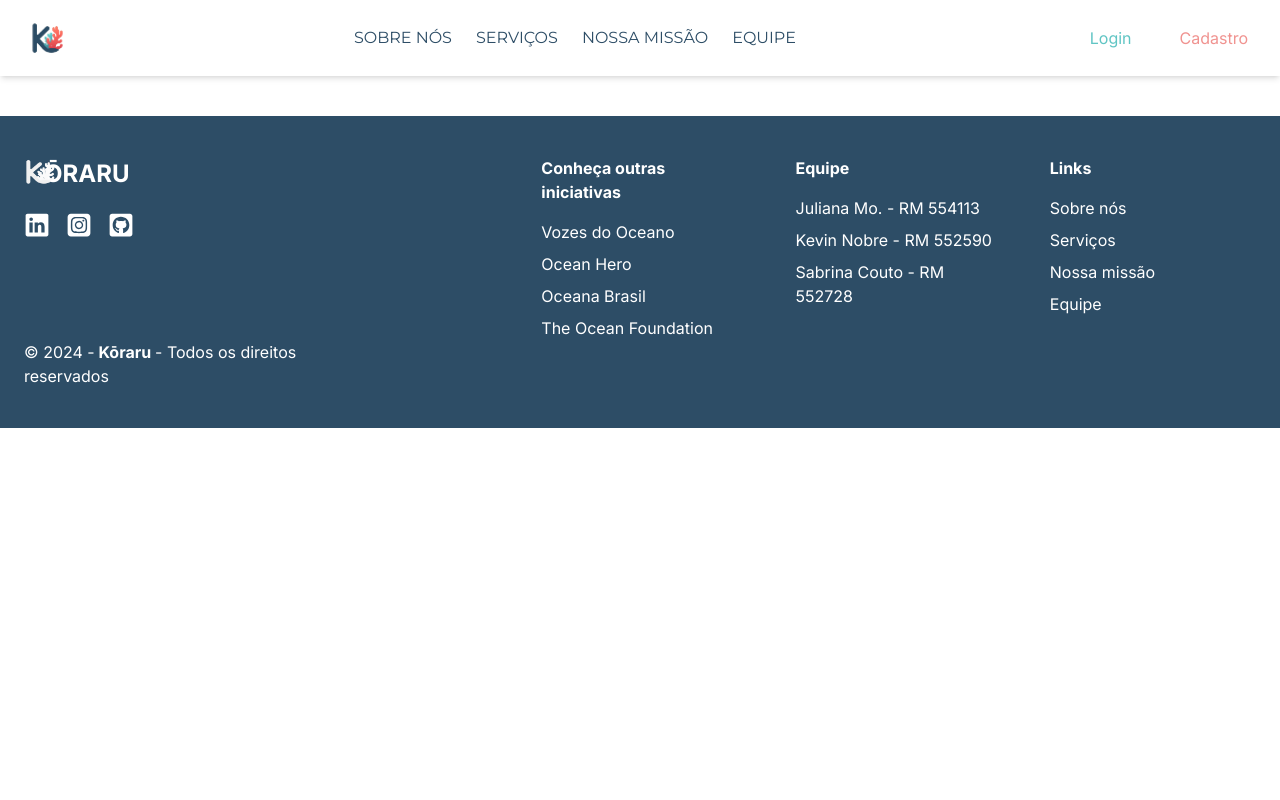
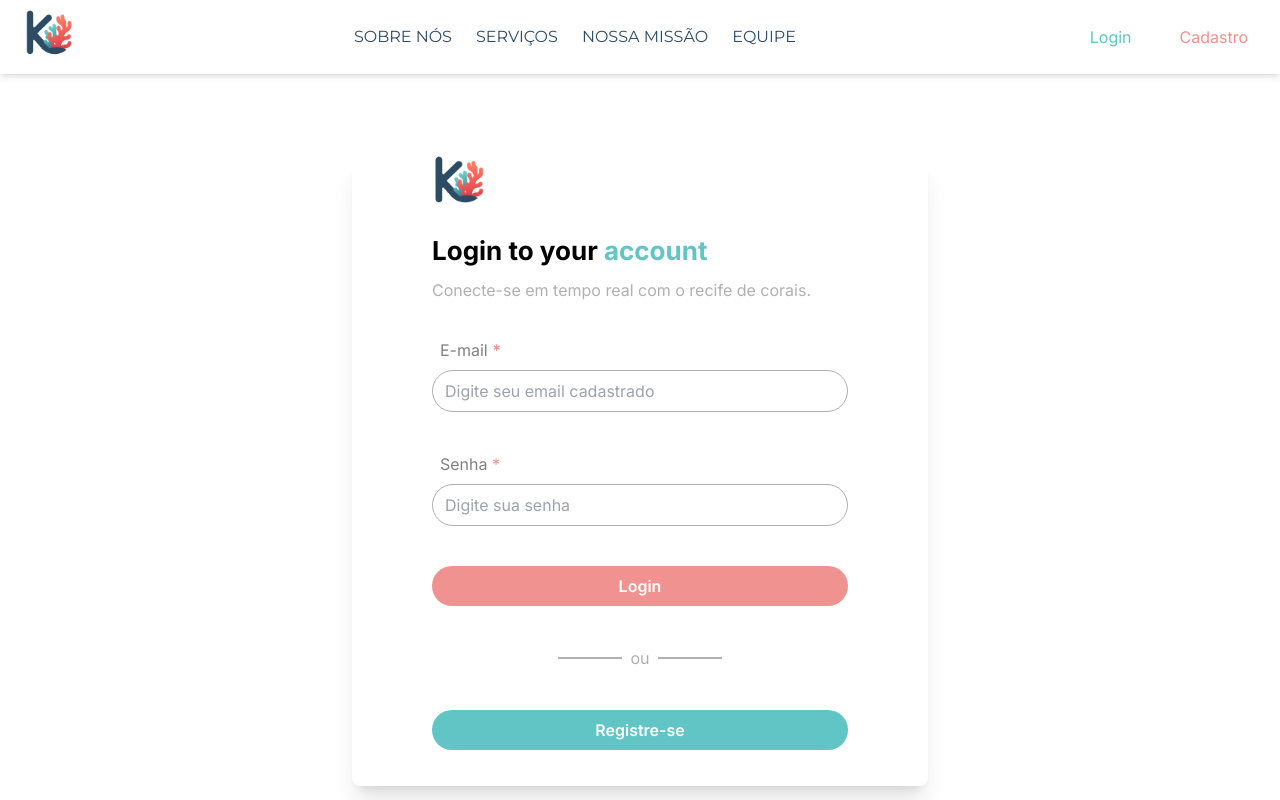
Before and after one commit to sabrinacouto/Koraru-Global-Solution, a Next.js app: page /login in a window 1280 px wide. Shown: the top 800 px of the page. Built offline with nearby package versions, Linux system fonts and the light colour scheme.

Commit message:
✨ feat: create login page

```diff
--- a/src/app/login/page.tsx
+++ b/src/app/login/page.tsx
@@ -1,9 +1,66 @@
+import Link from 'next/link';
+import Image from 'next/image';
+import logo from "../../../public/assets/logo.png";
 const Login = () => {
-    return(
-        <>
-        </>
+  return (
+    <section id="login" className="background-image my-[5rem] bg-cover bg-center">
+      <div className="flex justify-center items-center w-full mt-10">
+        <div className="container max-w-[90%] sm:max-w-xl w-full sm:w-3/4 bg-white shadow-xl rounded-lg">
+        <Image src ={logo} alt = "Logoda empresa. Uma letra K azul envolta de corais" className=' w-[5rem] md:w-[8.5rem] pl-[1.7rem] md:pl-[4.5rem] mb-4'/>
+        <div className='px-10 md:px-20'>
+          <h2 className="text-7xl font-bold gradient mb-2">Login to your <span className='text-mediumturquoise'>account</span></h2>
+          <p className=' text-slategray-300'>Conecte-se em tempo real com o recife de corais.</p>
+          </div>
 
-    )
-}
+          <div className='px-10 md:px-20 py-9'>
+          <form className="space-y-10  ">
+            <div className="mb-6">
+              <label htmlFor="email" className="block text-[#808080] text-lg mb-2 ml-2">E-mail <span className='text-lightcoral font-bold'>*</span></label>
+              <input
+                type="email"
+                name="emailInput"
+                id="email"
+                className="border border-slategray-300 rounded-3xl py-2 px-3 w-full transition duration-300 focus:outline-none focus:ring-2 focus:ring-[#0CBFE3]"
+                title="E-mail"
+                placeholder="Digite seu email cadastrado"
+                autoComplete="email"
+                required
+              />
+            </div>
+            <div className="mb-6">
+              <label htmlFor="passwordInput" className="block text-[#808080] text-lg mb-2 ml-2">Senha <span className='text-lightcoral'>*</span></label>
+              <input
+                type="password"
+                name="passwordInput"
+                id="passwordInput"
+                placeholder="Digite sua senha"
+                title="Senha"
+                className=" border border-slategray-300 rounded-3xl py-2 px-3 w-full transition duration-300 focus:outline-none focus:ring-2 focus:ring-[#0CBFE3]"
+                required
+              />
+            </div>
+            <button type="submit" className="bg-lightcoral text-white hover:bg-slate-500 w-full py-2 font-semibold rounded-3xl transition duration-300">
+              Login
+            </button>
+            <div className='flex justify-center items-center'>
+
+           <div className='w-[4rem] border-t-2 border-slategray-300 mr-2'/> <p className='text-center text-slategray-300'> ou </p> <div className='w-[4rem] border-t-2 border-slategray-300 ml-2'/>
+
+            </div>
+
+
+          </form>
+
+
+           <Link href="/cadastro" ><button type="submit" className="bg-mediumturquoise text-white  hover:bg-slate-500  w-full py-2 font-semibold rounded-3xl mt-10 transition duration-300">
+             Registre-se
+             </button></Link>
+             </div>
+
+        </div>
+      </div>
+    </section>
+  );
+};
 
 export default Login;
--- a/src/app/servicecontent/page.tsx
+++ b/src/app/servicecontent/page.tsx
@@ -7,7 +7,7 @@ import { PiMicroscopeFill } from "react-icons/pi";
 
 const ServicesContent = () => {
   return (
-    <div className="bg-[#FCFCFC] font-montserrat py-4">
+    <div className="bg-gray font-montserrat py-4">
       <div className="flex flex-row items-center justify-center py-0 px-5 box-border text-left text-13xl text-darkslategray-100 font-montserrat">
         <div className=" flex flex-col items-center justify-center gap-[33px] max-w-full mq750:gap-[16px]">
           <div className="self-stretch flex flex-col md:flex-row items-start justify-center py-0 pr-5 pl-[22px]">
--- a/tailwind.config.js
+++ b/tailwind.config.js
@@ -18,6 +18,7 @@ module.exports = {
           slategray: {
             "100": "#52738c",
             "200": "#466379",
+            "300": "#B0B0B0",
           },
           gray: "#fcfcfc",
           black: "#000",
```
Also changed, not shown: public/assets/logo.png, public/assets/original-8ced0cf5cb374000f6d98d64f50d507b.png (added).
